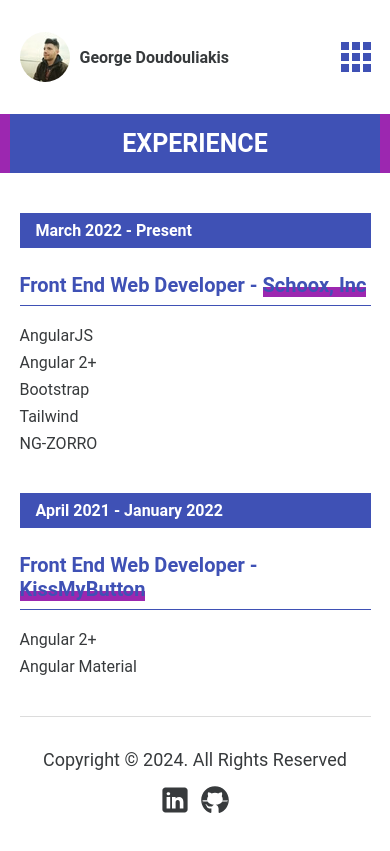
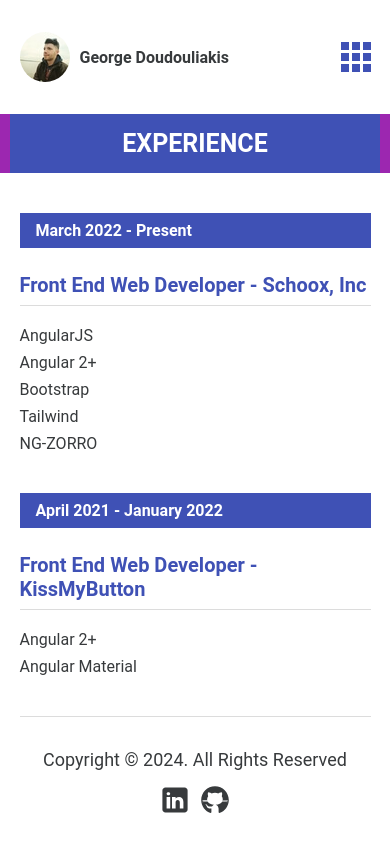
Before and after one commit to GeorgiosDoudouliakis/george-doudouliakis-dev, an Angular app: page /experience in a window 390 px wide. Built offline with nearby package versions, Linux system fonts and the light colour scheme.

Commit message:
refactor: Change favicon ico, show mobile navigation below 960px and change styles on experience list item

```diff
--- a/src/app/components/header/header.component.ts
+++ b/src/app/components/header/header.component.ts
@@ -15,6 +15,6 @@
   public isOnMobile: WritableSignal<boolean> = signal<boolean>(false);
 
   public ngOnInit(): void {
-    this.isOnMobile.set(window.matchMedia('(max-width: 767px)').matches);
+    this.isOnMobile.set(window.matchMedia('(max-width: 959px)').matches);
   }
 }
--- a/src/app/components/mobile-navigation/mobile-navigation.component.html
+++ b/src/app/components/mobile-navigation/mobile-navigation.component.html
@@ -18,6 +18,7 @@
 
 <nav [ngClass]="{ 'active': isMobileMenuActive() }">
   <ul>
+    <li><a routerLink="" routerLinkActive="active-link" [routerLinkActiveOptions]="{ exact: true }">Home</a></li>
     <li (click)="toggleMobileMenu()"><a routerLink="about" routerLinkActive="active-link">About</a></li>
     <li (click)="toggleMobileMenu()"><a routerLink="experience" routerLinkActive="active-link">Experience</a></li>
     <li (click)="toggleMobileMenu()"><a routerLink="projects" routerLinkActive="active-link">Projects</a></li>
--- a/src/app/components/mobile-navigation/mobile-navigation.component.scss
+++ b/src/app/components/mobile-navigation/mobile-navigation.component.scss
@@ -24,7 +24,7 @@
       transform: rotate(90deg);
     }
 
-    @media(min-width: 768px) {
+    @media(min-width: 960px) {
       display: none;
     }
   }
--- a/src/app/components/non-mobile-navigation/non-mobile-navigation.component.html
+++ b/src/app/components/non-mobile-navigation/non-mobile-navigation.component.html
@@ -1,5 +1,6 @@
 <nav>
   <ul>
+    <li><a routerLink="" routerLinkActive="active-link" [routerLinkActiveOptions]="{ exact: true }">Home</a></li>
     <li><a routerLink="about" routerLinkActive="active-link">About</a></li>
     <li><a routerLink="experience" routerLinkActive="active-link">Experience</a></li>
     <li><a routerLink="projects" routerLinkActive="active-link">Projects</a></li>
--- a/src/app/pages/experience/components/experience-list-item/experience-list-item.component.scss
+++ b/src/app/pages/experience/components/experience-list-item/experience-list-item.component.scss
@@ -31,24 +31,13 @@
             text-align: left;
             padding-bottom: 8px;
             margin-bottom: 20px;
-            border-bottom: 1px solid var(--primary-color);
+            border-bottom: 1px solid var(--border-color);
 
             a {
-                position: relative;
                 color: var(--primary-color);
 
-                &::after {
-                    position: absolute;
-                    bottom: 0;
-                    left: 0;
-                    content: "";
-                    width: 100%;
-                    height: 10px;
-                    background: var(--secondary-color);
-                    z-index: -1;
-                }
-
                 &:hover {
+                    color: var(--secondary-color);
                     text-decoration: underline;
                 }
             }
```
Also changed, not shown: 1 other file (tests, documents, lock files or other folders).
